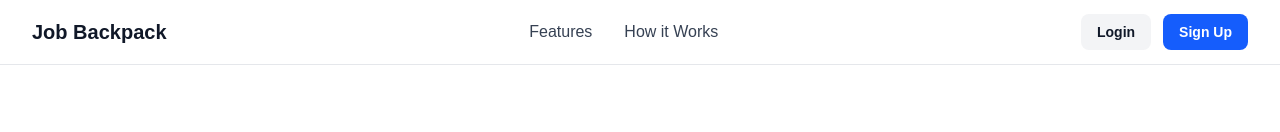
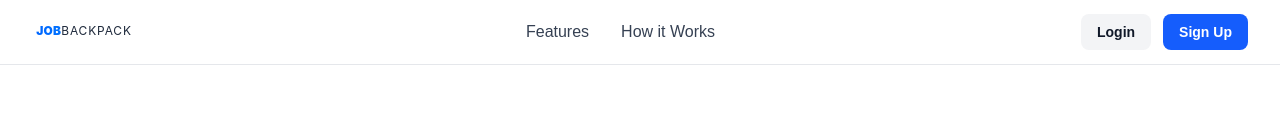
Before and after one commit to poemmacode/job-backpack, a Next.js app: page / in a window 1280 px wide. Shown: the top 132 px of the page. Built offline with nearby package versions, Linux system fonts and the light colour scheme; no server answers.

Commit message:
feat: add logo component and update navbar

```diff
--- /dev/null
+++ b/src/components/Logo.tsx
@@ -0,0 +1,34 @@
+import * as React from 'react';
+
+const SVGComponent = (props: React.SVGProps<SVGSVGElement>) => (
+  <svg
+    xmlns="http://www.w3.org/2000/svg"
+    viewBox="0 0 600 120"
+    width="100%"
+    height="100%"
+    {...props}
+  >
+    <defs>
+      <linearGradient id="jobTextGradient" x1="0%" y1="0%" x2="100%" y2="0%">
+        <stop offset="0%" stopColor="#0066FF" />
+        <stop offset="100%" stopColor="#0095FF" />
+      </linearGradient>
+    </defs>
+    <rect width="100%" height="100%" fill="none" />
+    <g transform="translate(20, 75)">
+      <text
+        fontFamily="-apple-system, BlinkMacSystemFont, 'Montserrat', 'Segoe UI', Arial, sans-serif"
+        fontSize={56}
+      >
+        <tspan fill="url(#jobTextGradient)" fontWeight={900} letterSpacing={1}>
+          JOB
+        </tspan>
+        <tspan fill="#1E293B" fontWeight={400} letterSpacing={4}>
+          BACKPACK
+        </tspan>
+      </text>
+    </g>
+  </svg>
+);
+
+export default SVGComponent;
--- a/src/components/Navbar.tsx
+++ b/src/components/Navbar.tsx
@@ -3,6 +3,7 @@
 import Link from 'next/link';
 import { useState } from 'react';
 import { Button } from './Button';
+import Logo from './Logo';
 import { logout } from '@/features/auth/actions/auth';
 
 interface NavbarProps {
@@ -18,8 +19,10 @@ export function Navbar({ user }: NavbarProps) {
     <nav className="fixed top-0 left-0 right-0 z-50 bg-white/80 backdrop-blur-md border-b border-gray-200">
       <div className="max-w-7xl mx-auto px-4 sm:px-6 lg:px-8">
         <div className="flex items-center justify-between h-16">
-          <Link href="/" className="flex items-center space-x-2">
-            <span className="text-xl font-bold text-gray-900">Job Backpack</span>
+          <Link href="/" className="flex items-center">
+            <div className="h-8 w-32">
+              <Logo />
+            </div>
           </Link>
 
           <div className="hidden md:flex items-center space-x-8">
```
